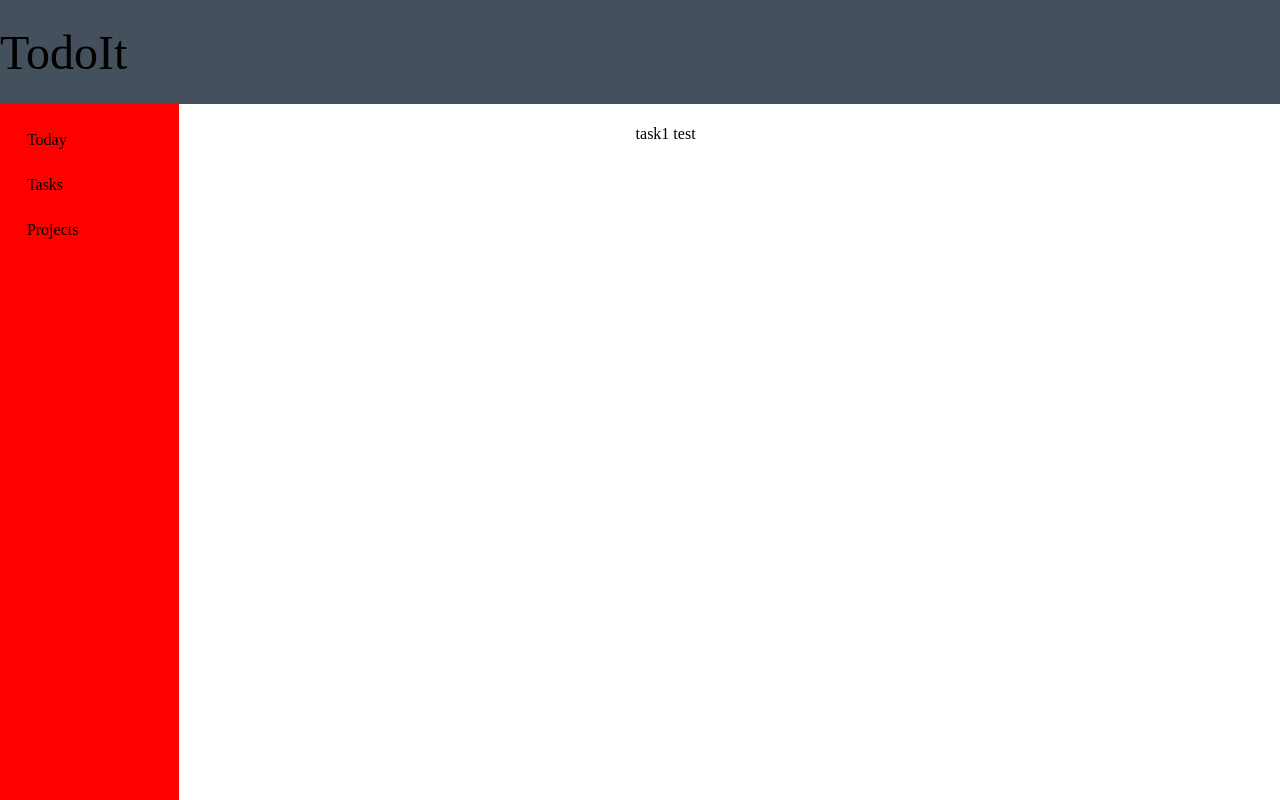
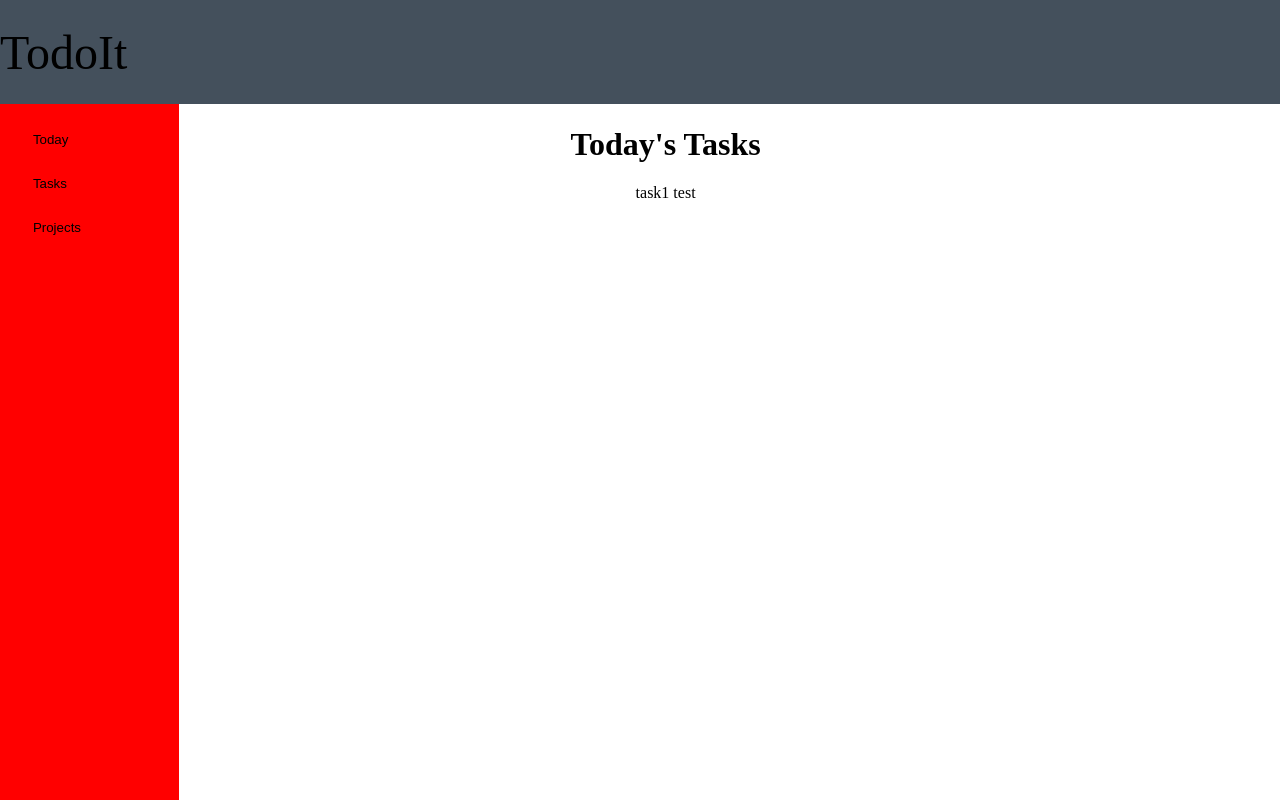
Before and after one commit to ngvuong/TodoList, a website built with webpack: page dist/index.html in a window 1280 px wide. Built offline with nearby package versions, Linux system fonts and the light colour scheme.

Commit message:
Update task, today-view

```diff
--- a/src/index.js
+++ b/src/index.js
@@ -1,4 +1,5 @@
 import { Task } from "./task.js";
+import { todayView } from "./today-view.js";
 
 const task1 = Task("task1", "test", "9/9/2021", "!!!");
 const view = document.querySelector(".view");
@@ -6,4 +7,5 @@ const tasks = document.createElement("div");
 
 tasks.textContent = `${task1.getName()} ${task1.getNotes()}`;
 
+todayView();
 view.appendChild(tasks);
--- a/src/task.js
+++ b/src/task.js
@@ -1,7 +1,8 @@
-export function Task(name, notes, date, priority, subtasks = []) {
+export function Task(name, notes, date, project, priority, subtasks = []) {
   const getName = () => name;
   const getNotes = () => notes;
   const getDate = () => date;
+  const getProject = () => project;
   const getPriority = () => priority;
   const getSubtasks = () => subtasks;
 
--- a/src/today-view.js
+++ b/src/today-view.js
@@ -0,0 +1,10 @@
+export function todayView() {
+  const view = document.querySelector(".view");
+
+  const heading = document.createElement("h1");
+  heading.textContent = "Today's Tasks";
+
+  const addTaskBtn = document.createElement("button");
+
+  view.append(heading);
+}
```
Also changed, not shown: dist/index.html, dist/main.js, dist/style.css.
